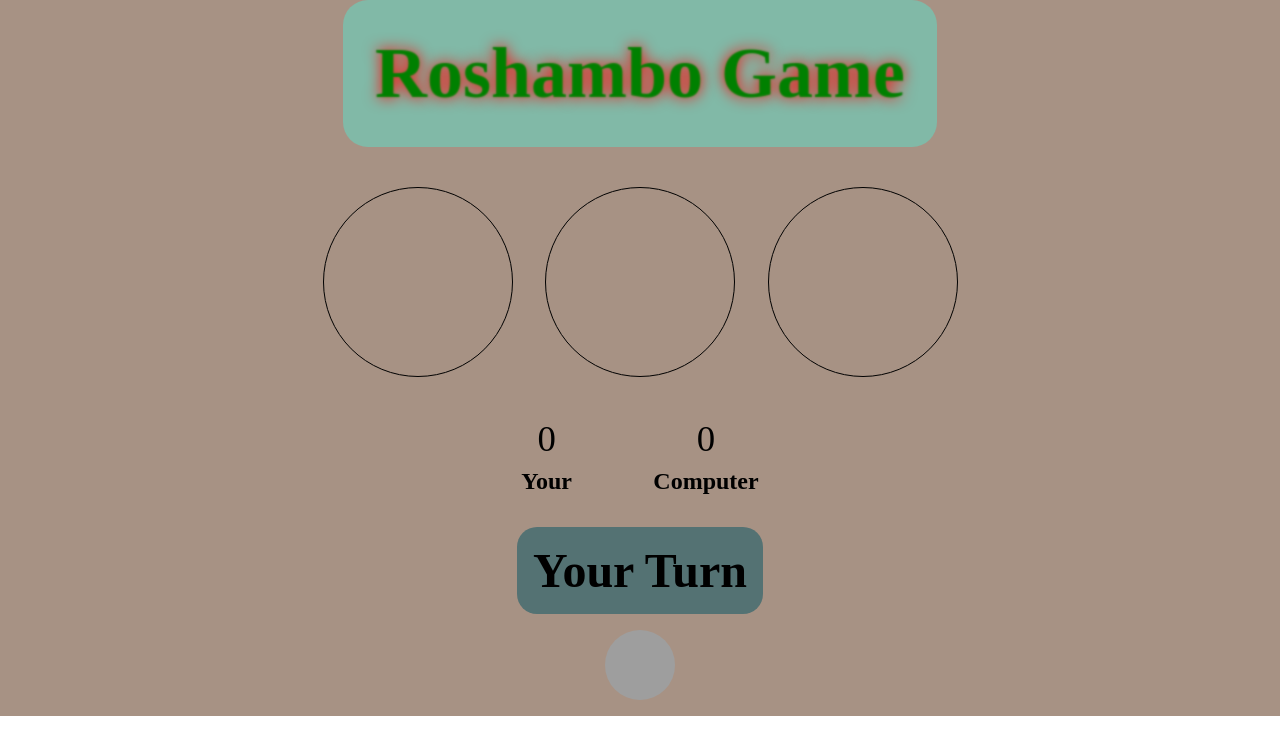
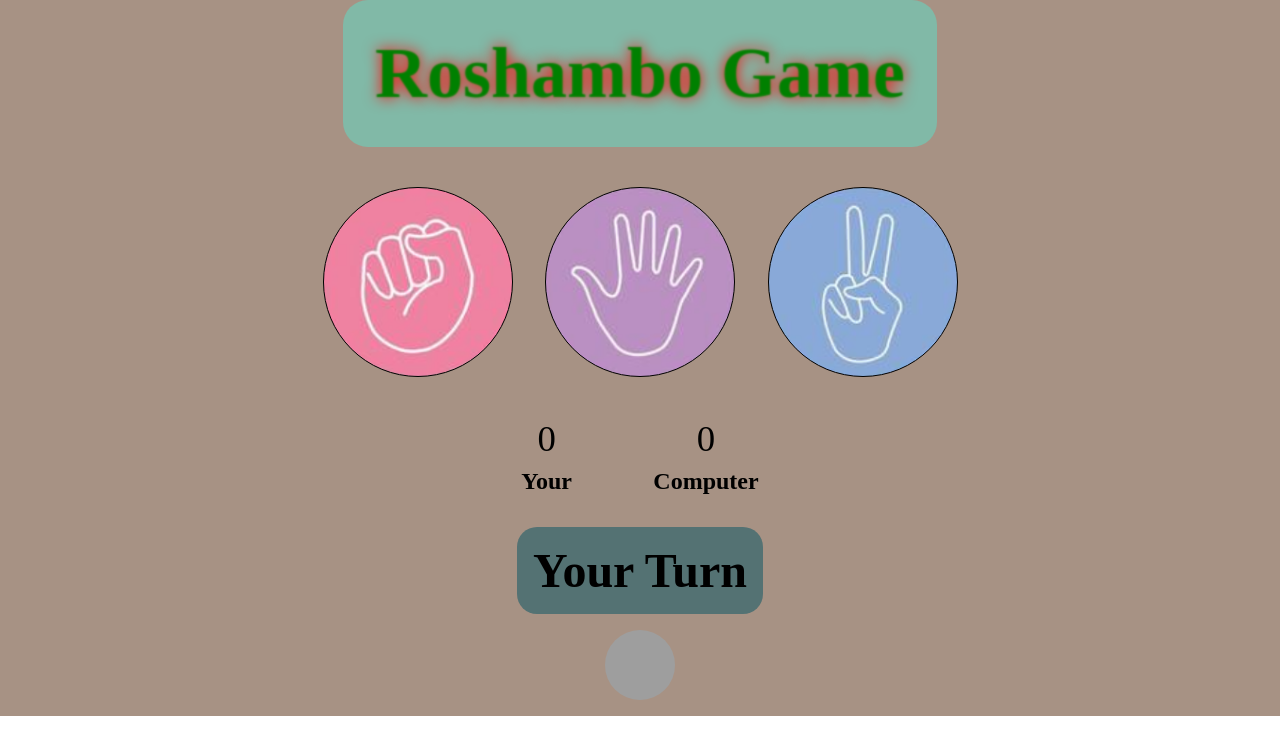
Before and after one commit to ashishkumaryadav7/Stone-Paper-Scissor-Game, a plain HTML site: page index.html in a window 1280 px wide. Drawn offline with Linux system fonts and the light colour scheme; the site is published under a folder, as on GitHub Pages, so addresses that start at the root find nothing; grey boxes are pictures that could not be loaded.

Commit message:
Update style.css

```diff
--- a/style.css
+++ b/style.css
@@ -30,13 +30,13 @@
 
 }
 .choice1{
-    background-image: url(/images/stone.png);
+    background-image: url(images/stone.png);
 }
 .choice2{
-    background-image: url(/images/paper.png);
+    background-image: url(images/paper.png);
 }
 .choice3{
-    background-image: url(/images/scisssor.png);
+    background-image: url(images/scisssor.png);
 }
 .choice1,.choice2,.choice3{
     width: 190px;
```
